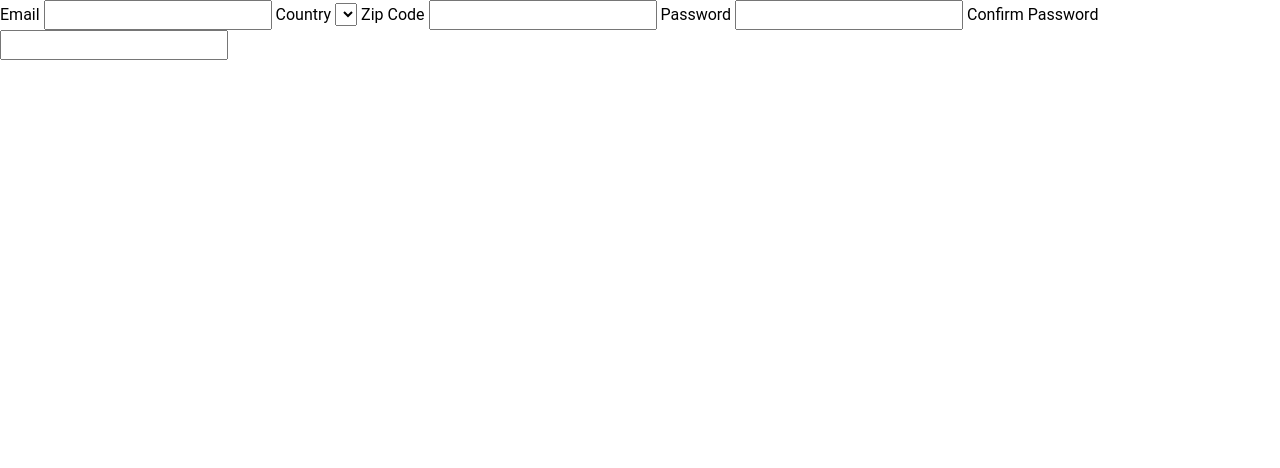
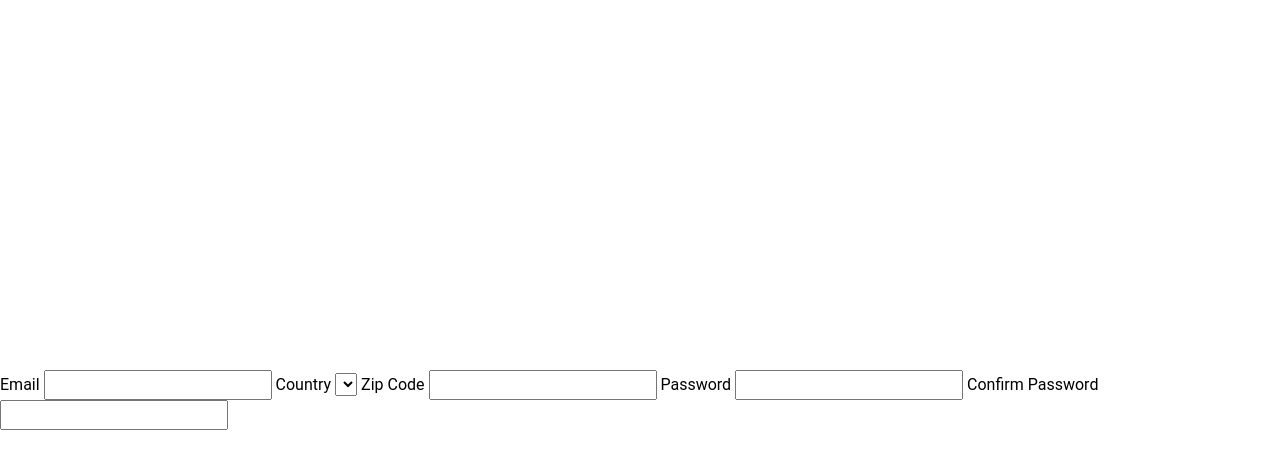
Before and after one commit to michaelbasileios/OP-js-form-validation, a website built with webpack: page src/index.html in a window 1280 px wide. Built offline with nearby package versions, Linux system fonts and the light colour scheme.

Commit message:
Center form on page

```diff
--- a/src/styles.css
+++ b/src/styles.css
@@ -10,6 +10,10 @@ body {
   font-family: "Roboto", Arial, Helvetica, sans-serif;
   line-height: 1.5;
   -webkit-font-smoothing: antialiased;
+  height: 100vh;
+  width: 100vw;
+  display: grid;
+  place-items: center;
 }
 img,
 picture,
```
